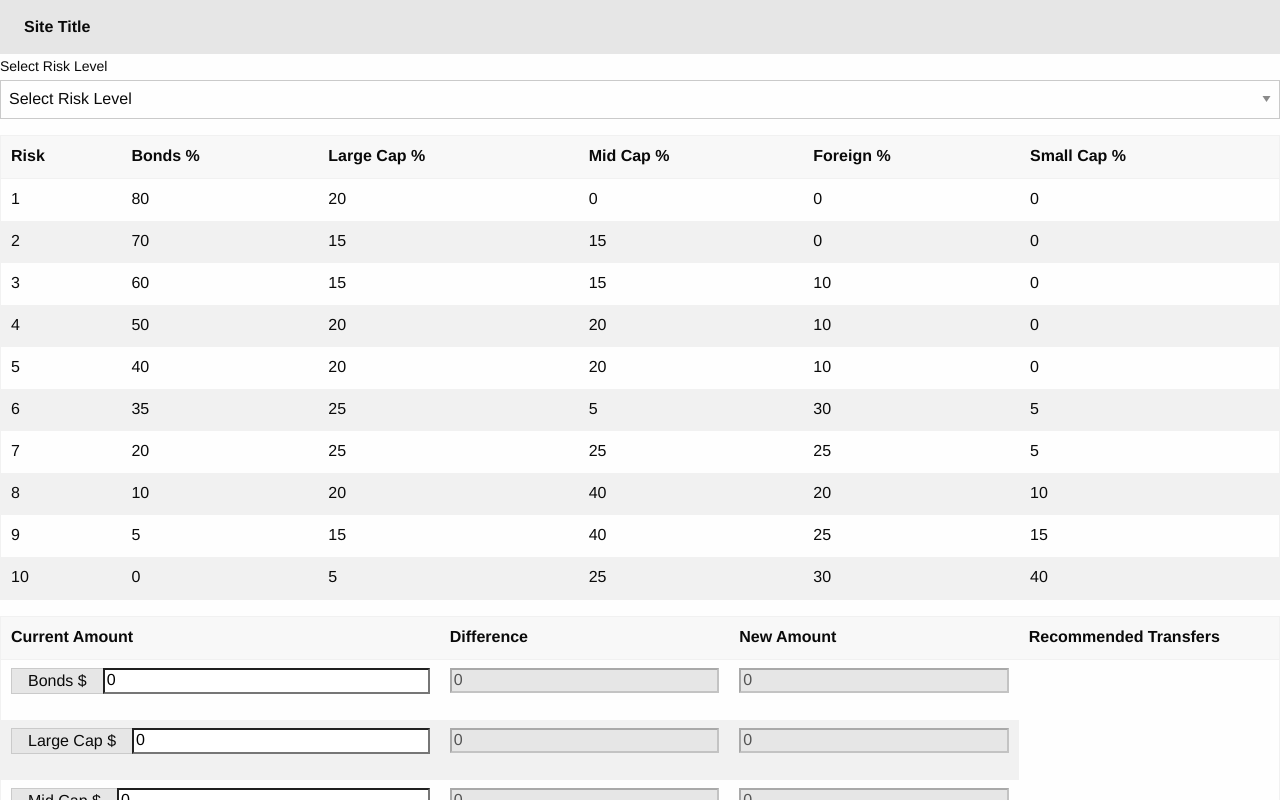
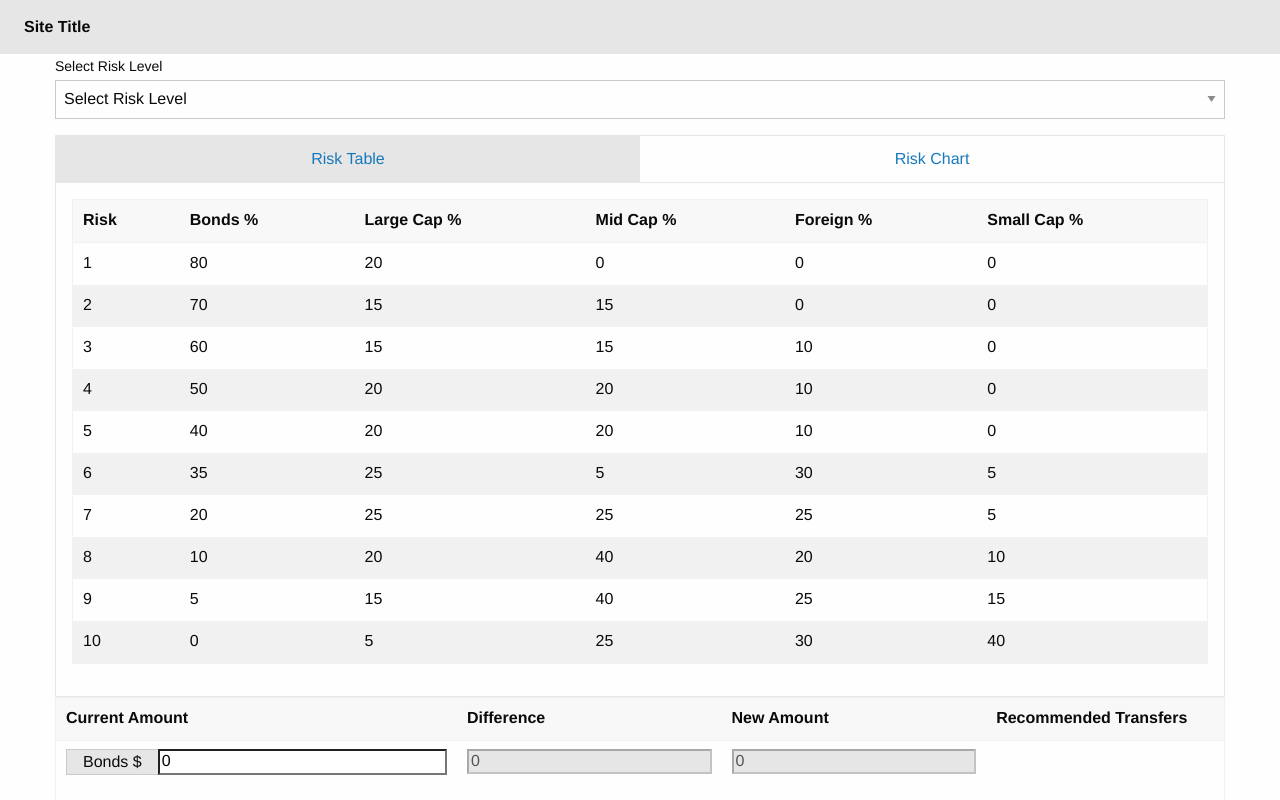
Before and after one commit to jsArroliga/ideal-portfolio, a React (Create React App) app: page / in a window 1280 px wide. Shown: the top 800 px of the page. Built offline with nearby package versions, Linux system fonts and the light colour scheme.

Commit message:
tabs nav added

```diff
--- a/src/App.js
+++ b/src/App.js
@@ -9,6 +9,8 @@ import { Provider } from 'react-redux'
 import storeConfig from './store'
 import RebalanceTable from './components/step2/RebalanceRiskTable'
 
+import Tabs from './components/shared/Tabs'
+
 const store = storeConfig()
 
 function App() {
@@ -16,11 +18,22 @@ function App() {
     <div >
       <Provider store={store}>
         <Header></Header>
-        <RiskSelector></RiskSelector>
-        <RiskTableList></RiskTableList>
-        <RiskChart></RiskChart>
-        <TableResumeRisk></TableResumeRisk>
-        <RebalanceTable></RebalanceTable>
+        <div className="grid-container">
+          <RiskSelector></RiskSelector>
+          <Tabs tabsData={
+            [{
+              'label' : 'Risk Table',
+              'component' : <RiskTableList></RiskTableList>
+            },
+            {
+                'label' : 'Risk Chart',
+                'component' : <RiskChart></RiskChart>
+            }]} ></Tabs>
+
+          <TableResumeRisk></TableResumeRisk>
+          <RebalanceTable></RebalanceTable>
+
+        </div>
       </Provider>
     </div>
   );
--- /dev/null
+++ b/src/components/shared/Tabs.js
@@ -0,0 +1,40 @@
+import React, { useState } from 'react'
+
+
+function Tabs ( props ){
+    const { tabId , tabsData} =  props
+    const [ tabActive, setTabActive,  ] = useState(0);
+
+    const getTabs = (  ) => {
+
+        return tabsData.map( (tab, index) => {
+            let isActive = index === tabActive;
+            return <li key={ `${tabId}-label-${index}` } className={ isActive ? 'is-active'  : ''}>
+                        <button  onClick={ (  ) => { setTabActive(index) } } className={isActive? 'is-active' : ''}>
+                            { tab.label }
+                        </button>
+                    </li>
+        } )
+    }
+
+    const getTabsContent = ( ) => {
+        return tabsData.map( (tab, index) => {
+            let isActive = index === tabActive;
+            return <div className={isActive ? 'tabs-panel is-active' : 'tabs-panel'} id={index} key={ `${tabId}-component-${index}` }>
+            { tab.component }
+        </div>
+        } )
+    }
+
+    return <div className='custom-tab'>
+
+        <ul className="tabs" data-tabs id={tabId}>
+            { getTabs() }
+        </ul>
+        <div className="tabs-content" data-tabs-content={tabId}>
+            { getTabsContent() }
+        </div>
+  </div>
+}
+
+export default Tabs;
--- a/src/style/index.scss
+++ b/src/style/index.scss
@@ -1,6 +1,20 @@
 
-.is-active{
-    background-color: #ff7d47 !important;
-    color : #fff;
-    font-weight: bold;
+
+.custom-tab{
+    ul.tabs{
+        display: flex;
+        align-items: center;
+        justify-content: space-between;
+        li{
+            flex: 1;
+            button{
+                width: 100%;
+                padding: 15px;
+                color: #1779ba;
+                &.is-active{
+                    background-color: #e6e6e6;
+                }
+            }
+        }
+    }
 }
```
Also changed, not shown: src/components/stepper/Stepper.js (added, +35 -0 lines), 1 other file (tests, documents, lock files or other folders).
